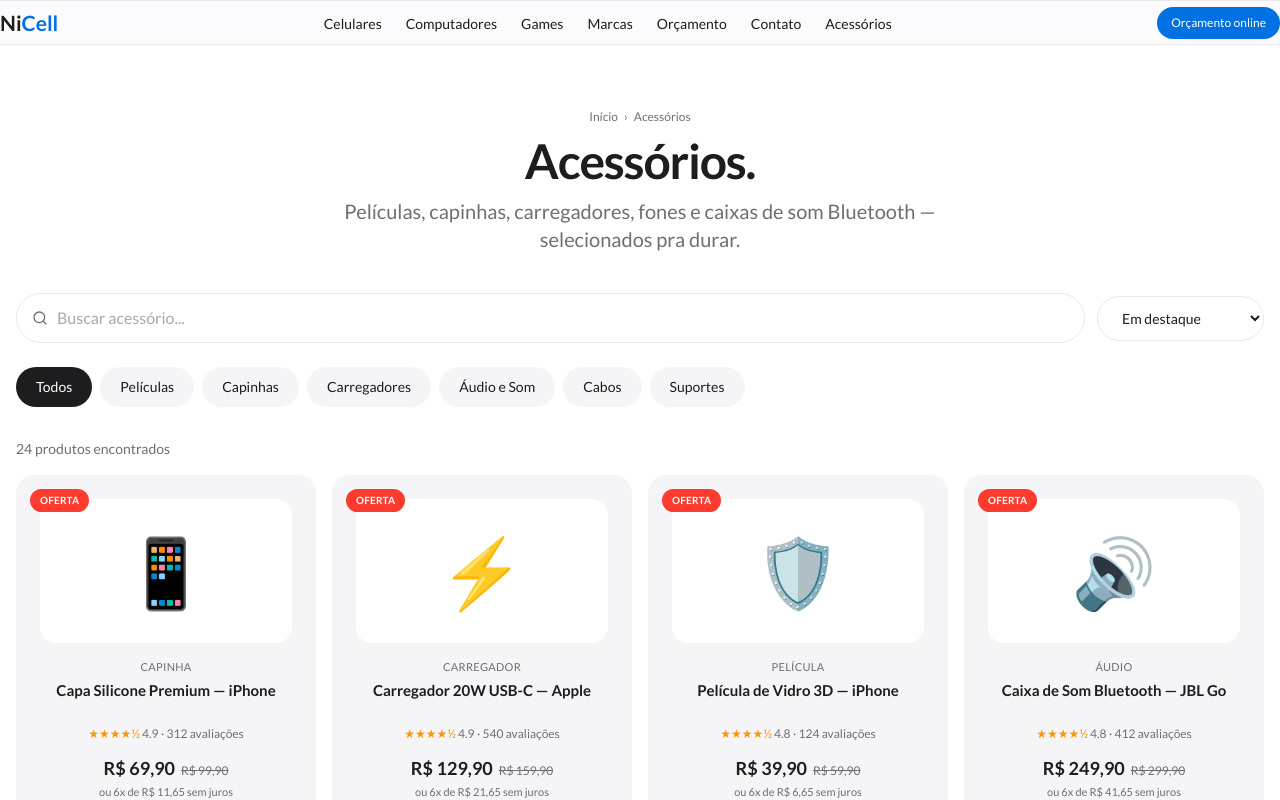
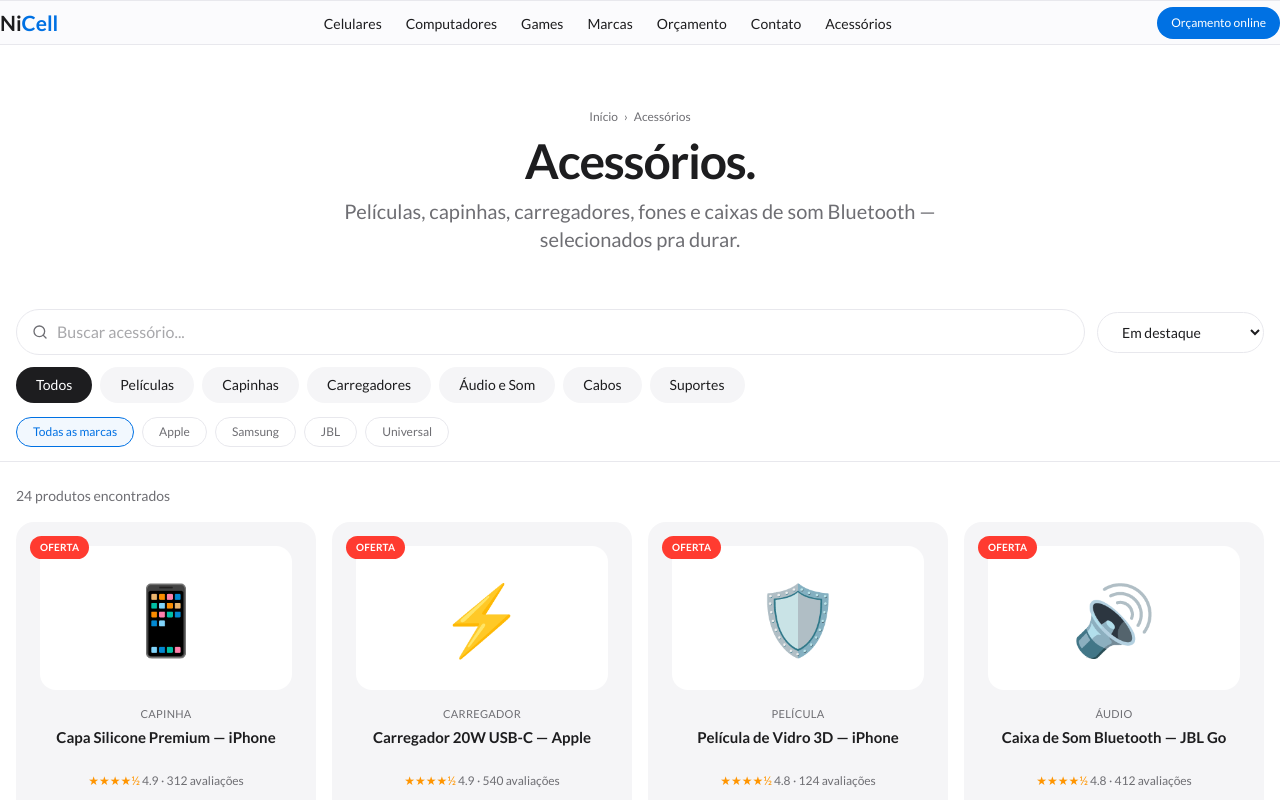
Before and after one commit to censuradho/nicell-ui, a Next.js app: page /acessorios in a window 1280 px wide. Shown: the top 800 px of the page. Built offline with nearby package versions, Linux system fonts and the light colour scheme.

Commit message:
feat(components): add brand filtering and enhance UI in AccessoriesClient component

```diff
--- a/app/acessorios/components/AccessoriesClient.tsx
+++ b/app/acessorios/components/AccessoriesClient.tsx
@@ -1,19 +1,20 @@
 'use client'
 
-import { Search } from 'lucide-react'
+import { useEffect, useRef, useState } from 'react'
+import { Search, SlidersHorizontal, X } from 'lucide-react'
 import { cn } from '@/lib/utils'
 import { useAccessories, type SortKey } from '../hooks/useAccessories'
 import { ProductCard } from './ProductCard'
 import catalog from '@/lib/accessories.config.json'
 
 const FILTER_CHIPS = [
-  { value: 'all',       label: 'Todos' },
-  { value: 'pelicula',  label: 'Películas' },
-  { value: 'capinha',   label: 'Capinhas' },
-  { value: 'carregador',label: 'Carregadores' },
-  { value: 'audio',     label: 'Áudio e Som' },
-  { value: 'cabo',      label: 'Cabos' },
-  { value: 'suporte',   label: 'Suportes' },
+  { value: 'all',        label: 'Todos' },
+  { value: 'pelicula',   label: 'Películas' },
+  { value: 'capinha',    label: 'Capinhas' },
+  { value: 'carregador', label: 'Carregadores' },
+  { value: 'audio',      label: 'Áudio e Som' },
+  { value: 'cabo',       label: 'Cabos' },
+  { value: 'suporte',    label: 'Suportes' },
 ]
 
 const SORT_OPTIONS: { value: SortKey; label: string }[] = [
@@ -24,51 +25,95 @@ const SORT_OPTIONS: { value: SortKey; label: string }[] = [
   { value: 'reviews',    label: 'Mais vendidos' },
 ]
 
-export function AccessoriesClient({ initialCat }: { initialCat?: string }) {
-  const {
-    filter, setFilter,
-    search, setSearch,
-    sort,   setSort,
-    filtered, visible,
-    hasMore, sentinelRef,
-  } = useAccessories(initialCat ?? 'all')
+const BRAND_CHIPS = [
+  { value: 'all', label: 'Todas as marcas' },
+  ...Object.entries(catalog.brands).map(([value, label]) => ({ value, label })),
+]
 
-  const resultLabel = filtered.length === 0
-    ? 'Nenhum produto encontrado'
-    : `${filtered.length} ${filtered.length === 1 ? 'produto encontrado' : 'produtos encontrados'}`
+function ChipRow({ children, className, 'aria-label': ariaLabel }: { children: React.ReactNode; className?: string; 'aria-label'?: string }) {
+  const ref = useRef<HTMLDivElement>(null)
+  const [fadeLeft,  setFadeLeft]  = useState(false)
+  const [fadeRight, setFadeRight] = useState(false)
+
+  useEffect(() => {
+    const el = ref.current
+    if (!el) return
+    function update() {
+      setFadeLeft(el!.scrollLeft > 1)
+      setFadeRight(el!.scrollLeft + el!.clientWidth < el!.scrollWidth - 1)
+    }
+    update()
+    el.addEventListener('scroll', update, { passive: true })
+    const ro = new ResizeObserver(update)
+    ro.observe(el)
+    return () => { el.removeEventListener('scroll', update); ro.disconnect() }
+  }, [])
+
+  const mask = [
+    fadeLeft  ? 'transparent, black 16px' : 'black, black',
+    fadeRight ? 'black calc(100% - 16px), transparent' : 'black, black',
+  ].join(', ')
+  const maskImage = `linear-gradient(to right, ${mask})`
 
   return (
-    <div className="container px-4">
+    <div
+      ref={ref}
+      role="group"
+      aria-label={ariaLabel}
+      className={cn('flex gap-2 overflow-x-auto pb-0.5', className)}
+      style={{ scrollbarWidth: 'none', WebkitOverflowScrolling: 'touch', maskImage, WebkitMaskImage: maskImage } as React.CSSProperties}
+    >
+      {children}
+    </div>
+  )
+}
 
-      {/* ── toolbar ── */}
-      <div className="flex flex-wrap items-center gap-3 mb-6">
-        <label className="sr-only" htmlFor="accessory-search">Buscar acessório</label>
-        <div className="relative flex-1 min-w-60">
-          <Search size={16} className="absolute left-4 top-1/2 -translate-y-1/2 text-card-foreground pointer-events-none" aria-hidden="true" />
-          <input
-            id="accessory-search"
-            type="search"
-            value={search}
-            onChange={e => setSearch(e.target.value)}
-            placeholder="Buscar acessório..."
-            className="w-full pl-10 pr-4 py-3 border border-outline rounded-full text-base bg-white outline-none transition focus:border-primary focus:ring-4 focus:ring-primary/10 placeholder:text-card-foreground/60"
-          />
-        </div>
-        <label className="sr-only" htmlFor="accessory-sort">Ordenar por</label>
-        <select
-          id="accessory-sort"
-          value={sort}
-          onChange={e => setSort(e.target.value as SortKey)}
-          className="px-5 py-3 border border-outline rounded-full bg-white text-sm text-foreground outline-none cursor-pointer transition focus:border-primary"
+interface FilterModalProps {
+  open: boolean
+  onClose: () => void
+  filter: string
+  setFilter: (v: string) => void
+  brand: string
+  setBrand: (v: string) => void
+  resultCount: number
+}
+
+function FilterModal({ open, onClose, filter, setFilter, brand, setBrand, resultCount }: FilterModalProps) {
+  useEffect(() => {
+    if (open) document.body.style.overflow = 'hidden'
+    else document.body.style.overflow = ''
+    return () => { document.body.style.overflow = '' }
+  }, [open])
+
+  if (!open) return null
+
+  return (
+    <div
+      role="dialog"
+      aria-modal="true"
+      aria-label="Filtros"
+      className="fixed inset-0 z-[100] flex flex-col bg-white"
     >
-          {SORT_OPTIONS.map(o => (
-            <option key={o.value} value={o.value}>{o.label}</option>
-          ))}
-        </select>
+      {/* header */}
+      <div className="flex items-center justify-between px-4 h-14 border-b border-outline shrink-0">
+        <span className="text-base font-semibold">Filtros</span>
+        <button
+          type="button"
+          onClick={onClose}
+          aria-label="Fechar filtros"
+          className="p-2 -mr-2 rounded-full hover:bg-outline transition"
+        >
+          <X size={20} />
+        </button>
       </div>
 
-      {/* ── filter chips ── */}
-      <div role="group" aria-label="Filtrar por categoria" className="flex flex-wrap gap-2 mb-8">
+      {/* body */}
+      <div className="flex-1 overflow-y-auto px-4 py-5 space-y-6">
+        <div>
+          <p className="text-xs font-semibold uppercase tracking-wide text-card-foreground mb-3">
+            Categoria
+          </p>
+          <div role="group" aria-label="Filtrar por categoria" className="flex flex-wrap gap-2">
             {FILTER_CHIPS.map(chip => (
               <button
                 key={chip.value}
@@ -76,7 +121,7 @@ export function AccessoriesClient({ initialCat }: { initialCat?: string }) {
                 onClick={() => setFilter(chip.value)}
                 aria-pressed={filter === chip.value}
                 className={cn(
-              'px-5 py-2.5 rounded-full text-sm font-medium transition-all',
+                  'px-5 py-2 rounded-full text-sm font-medium transition-all',
                   filter === chip.value
                     ? 'bg-foreground text-white'
                     : 'bg-[#f5f5f7] text-foreground hover:bg-outline',
@@ -86,15 +131,183 @@ export function AccessoriesClient({ initialCat }: { initialCat?: string }) {
               </button>
             ))}
           </div>
+        </div>
 
-      {/* ── results meta ── */}
+        <div>
+          <p className="text-xs font-semibold uppercase tracking-wide text-card-foreground mb-3">
+            Marca
+          </p>
+          <div role="group" aria-label="Filtrar por marca" className="flex flex-wrap gap-2">
+            {BRAND_CHIPS.map(chip => (
+              <button
+                key={chip.value}
+                type="button"
+                onClick={() => setBrand(chip.value)}
+                aria-pressed={brand === chip.value}
+                className={cn(
+                  'px-4 py-1.5 rounded-full text-xs font-medium border transition-all',
+                  brand === chip.value
+                    ? 'border-primary bg-primary/5 text-primary'
+                    : 'border-outline bg-white text-card-foreground hover:border-foreground/30',
+                )}
+              >
+                {chip.label}
+              </button>
+            ))}
+          </div>
+        </div>
+      </div>
+
+      {/* footer */}
+      <div className="px-4 py-4 border-t border-outline shrink-0">
+        <button
+          type="button"
+          onClick={onClose}
+          className="w-full bg-primary text-primary-foreground text-sm font-medium py-3 rounded-full transition hover:bg-primary/90"
+        >
+          {resultCount === 0
+            ? 'Nenhum produto'
+            : `Ver ${resultCount} ${resultCount === 1 ? 'produto' : 'produtos'}`}
+        </button>
+      </div>
+    </div>
+  )
+}
+
+export function AccessoriesClient({ initialCat }: { initialCat?: string }) {
+  const {
+    filter, setFilter,
+    brand,  setBrand,
+    search, setSearch,
+    sort,   setSort,
+    filtered, visible,
+    hasMore, sentinelRef,
+  } = useAccessories(initialCat ?? 'all')
+
+  const [showFilters, setShowFilters] = useState(false)
+
+  const activeFilterCount = (filter !== 'all' ? 1 : 0) + (brand !== 'all' ? 1 : 0)
+
+  const resultLabel = filtered.length === 0
+    ? 'Nenhum produto encontrado'
+    : `${filtered.length} ${filtered.length === 1 ? 'produto encontrado' : 'produtos encontrados'}`
+
+  return (
+    <div>
+      {/* ── sticky filter bar ── */}
+      <div className="sticky top-[43px] z-40 bg-white/90 backdrop-blur-sm border-b border-outline">
+        <div className="container px-4 pt-4 pb-3 space-y-3">
+
+          {/* toolbar — desktop: search + sort | mobile: search only */}
+          <div className="flex items-center gap-3">
+            <label className="sr-only" htmlFor="accessory-search">Buscar acessório</label>
+            <div className="relative flex-1">
+              <Search
+                size={16}
+                className="absolute left-4 top-1/2 -translate-y-1/2 text-card-foreground pointer-events-none"
+                aria-hidden="true"
+              />
+              <input
+                id="accessory-search"
+                type="search"
+                value={search}
+                onChange={e => setSearch(e.target.value)}
+                placeholder="Buscar acessório..."
+                className="w-full pl-10 pr-4 py-2.5 border border-outline rounded-full text-base bg-white outline-none transition focus:border-primary focus:ring-4 focus:ring-primary/10 placeholder:text-card-foreground/60"
+              />
+            </div>
+            {/* sort — visible only on desktop */}
+            <label className="sr-only" htmlFor="accessory-sort">Ordenar por</label>
+            <select
+              id="accessory-sort"
+              value={sort}
+              onChange={e => setSort(e.target.value as SortKey)}
+              className="hidden lg:block px-5 py-2.5 border border-outline rounded-full bg-white text-sm text-foreground outline-none cursor-pointer transition focus:border-primary"
+            >
+              {SORT_OPTIONS.map(o => (
+                <option key={o.value} value={o.value}>{o.label}</option>
+              ))}
+            </select>
+          </div>
+
+          {/* mobile row: "Mostrar filtros" + sort select */}
+          <div className="flex items-center gap-2 lg:hidden">
+            <button
+              type="button"
+              onClick={() => setShowFilters(true)}
+              className="relative flex-1 flex items-center justify-center gap-2 px-4 py-2.5 border border-outline rounded-full bg-white text-sm font-medium text-foreground transition hover:border-foreground/30"
+            >
+              <SlidersHorizontal size={15} aria-hidden="true" />
+              Mostrar filtros
+              {activeFilterCount > 0 && (
+                <span className="absolute -top-1.5 -right-1.5 min-w-[18px] h-[18px] flex items-center justify-center rounded-full bg-primary text-primary-foreground text-[10px] font-bold px-1">
+                  {activeFilterCount}
+                </span>
+              )}
+            </button>
+            <label className="sr-only" htmlFor="accessory-sort-mobile">Ordenar por</label>
+            <select
+              id="accessory-sort-mobile"
+              value={sort}
+              onChange={e => setSort(e.target.value as SortKey)}
+              className="px-4 py-2.5 border border-outline rounded-full bg-white text-sm text-foreground outline-none cursor-pointer transition focus:border-primary"
+            >
+              {SORT_OPTIONS.map(o => (
+                <option key={o.value} value={o.value}>{o.label}</option>
+              ))}
+            </select>
+          </div>
+
+          {/* chip rows — desktop only */}
+          <ChipRow aria-label="Filtrar por categoria" className="hidden lg:flex">
+            {FILTER_CHIPS.map(chip => (
+              <button
+                key={chip.value}
+                type="button"
+                onClick={() => setFilter(chip.value)}
+                aria-pressed={filter === chip.value}
+                className={cn(
+                  'shrink-0 px-5 py-2 rounded-full text-sm font-medium transition-all',
+                  filter === chip.value
+                    ? 'bg-foreground text-white'
+                    : 'bg-[#f5f5f7] text-foreground hover:bg-outline',
+                )}
+              >
+                {chip.label}
+              </button>
+            ))}
+          </ChipRow>
+
+          <ChipRow aria-label="Filtrar por marca" className="hidden lg:flex">
+            {BRAND_CHIPS.map(chip => (
+              <button
+                key={chip.value}
+                type="button"
+                onClick={() => setBrand(chip.value)}
+                aria-pressed={brand === chip.value}
+                className={cn(
+                  'shrink-0 px-4 py-1.5 rounded-full text-xs font-medium border transition-all',
+                  brand === chip.value
+                    ? 'border-primary bg-primary/5 text-primary'
+                    : 'border-outline bg-white text-card-foreground hover:border-foreground/30',
+                )}
+              >
+                {chip.label}
+              </button>
+            ))}
+          </ChipRow>
+
+        </div>
+      </div>
+
+      {/* ── content ── */}
+      <div className="container px-4 pt-6">
         <p className="text-sm text-card-foreground mb-4" aria-live="polite">
           {resultLabel}
         </p>
 
-      {/* ── product grid ── */}
         {filtered.length === 0 ? (
-        <div className="col-span-full text-center py-20 text-card-foreground">
+          <div className="text-center py-20 text-card-foreground">
             <p className="text-5xl mb-4" aria-hidden="true">🔎</p>
             <p className="text-xl font-semibold text-foreground mb-1">Nada por aqui</p>
             <p>Tente outra busca ou remova os filtros aplicados.</p>
@@ -107,7 +320,6 @@ export function AccessoriesClient({ initialCat }: { initialCat?: string }) {
               ))}
             </div>
 
-          {/* sentinel for IntersectionObserver */}
             <div ref={sentinelRef} aria-hidden="true" className="h-px" />
 
             {hasMore && (
@@ -118,5 +330,17 @@ export function AccessoriesClient({ initialCat }: { initialCat?: string }) {
           </>
         )}
       </div>
+
+      {/* ── mobile filter modal ── */}
+      <FilterModal
+        open={showFilters}
+        onClose={() => setShowFilters(false)}
+        filter={filter}
+        setFilter={setFilter}
+        brand={brand}
+        setBrand={setBrand}
+        resultCount={filtered.length}
+      />
+    </div>
   )
 }
```
Lines whose indentation alone changed are shown as unchanged.
